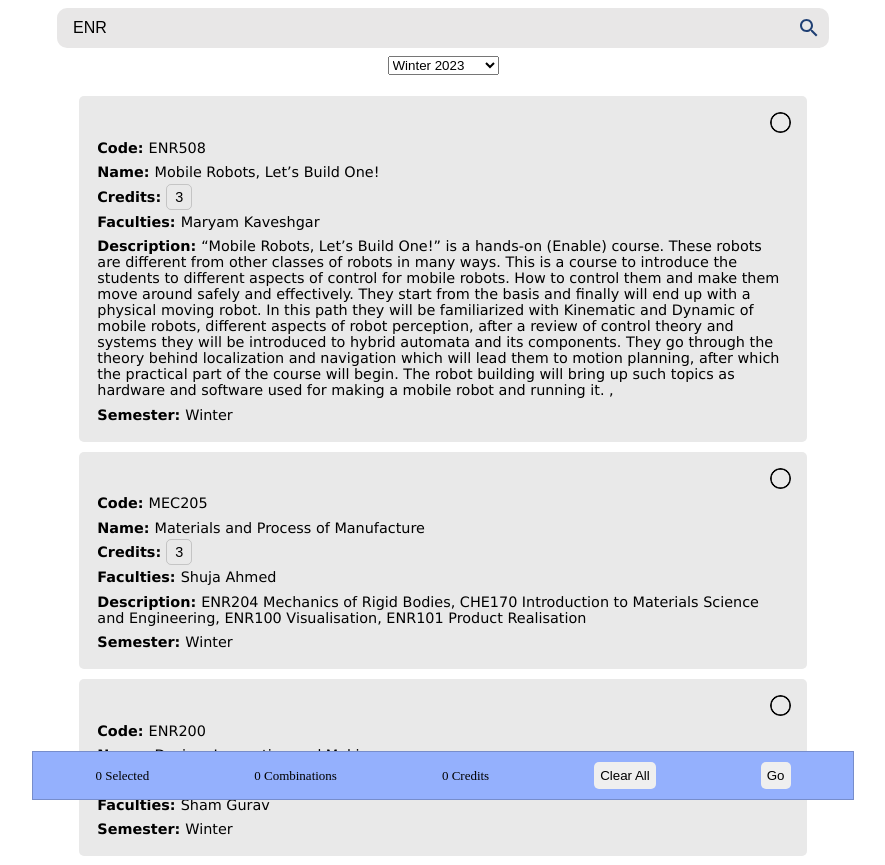
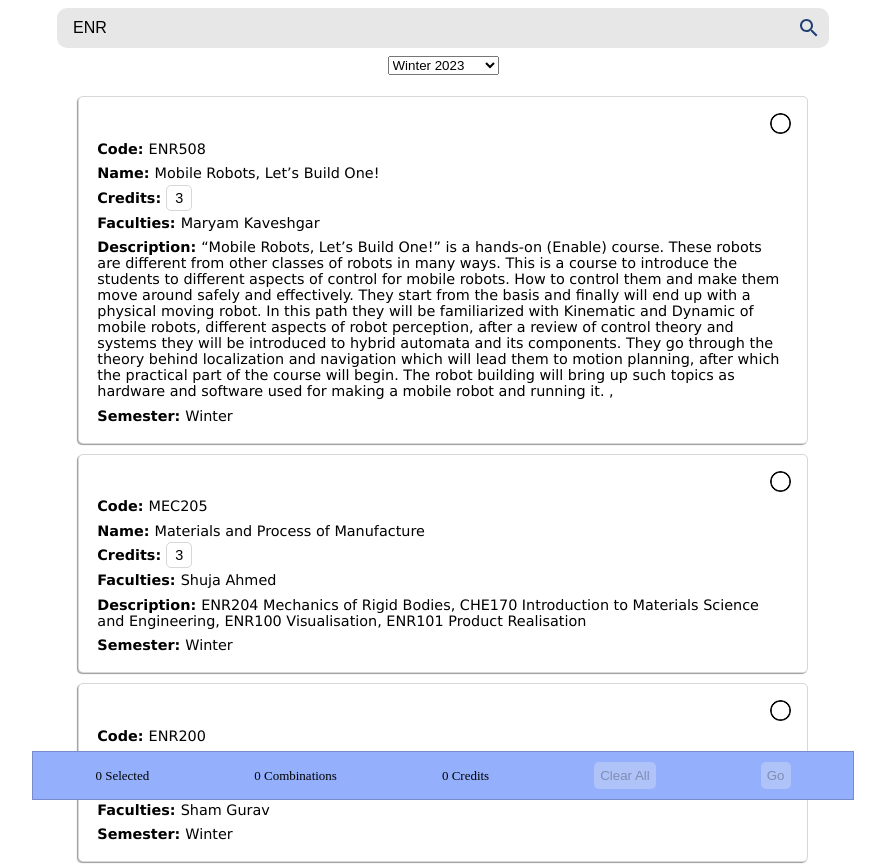
Before and after one commit to JeelRajodiya/AU-ClassCombinator, a React (Vite) app in the folder FrontEnd/: page / in a window 1280 px wide. Shown: the top 865 px of the page, without its empty margins (197-1082 px from the left). Built offline with nearby package versions, Linux system fonts and the light colour scheme.

Commit message:
logic fix

```diff
--- a/FrontEnd/src/components/ActionBar.tsx
+++ b/FrontEnd/src/components/ActionBar.tsx
@@ -22,7 +22,7 @@ export default function ActionBar(props: ActionBarProps) {
 				onClick={() => {
 					props.setSelected([]);
 				}}
-				disabled={props.isCombinatorOpen}
+				disabled={props.isCombinatorOpen || props.selected.length === 0}
 			>
 				Clear All
 			</button>
@@ -30,6 +30,7 @@ export default function ActionBar(props: ActionBarProps) {
 				onClick={() => {
 					props.setIsCombinatorOpen(!props.isCombinatorOpen);
 				}}
+				disabled={props.selected.length === 0}
 			>
 				{!props.isCombinatorOpen ? "Go" : "Back"}
 			</button>
--- a/FrontEnd/src/styles/courseItem.css
+++ b/FrontEnd/src/styles/courseItem.css
@@ -6,15 +6,15 @@
 	border-radius: 5px;
 	width: min(90%, 700px);
 	font-size: 0.9em;
-	background-color: rgb(233, 233, 233);
+	/* background-color: rgb(233, 233, 233); */
 	/* transition: box-shadow 100ms linear; */
 	display: flex;
 	flex-direction: column;
 	/* transition: border 100ms linear; */
+	box-shadow: -1px 1px 1px rgba(0, 0, 0, 0.392);
+	border: 1px solid rgba(0, 0, 0, 0.156);
 }
 .course-item:hover {
-	/* box-shadow: 1px 1px 2px rgba(0, 0, 0, 0.392); */
-	border: 1px solid rgba(0, 0, 0, 0.156);
 }
 .course-item > div {
 	padding: 0.3em;
```
